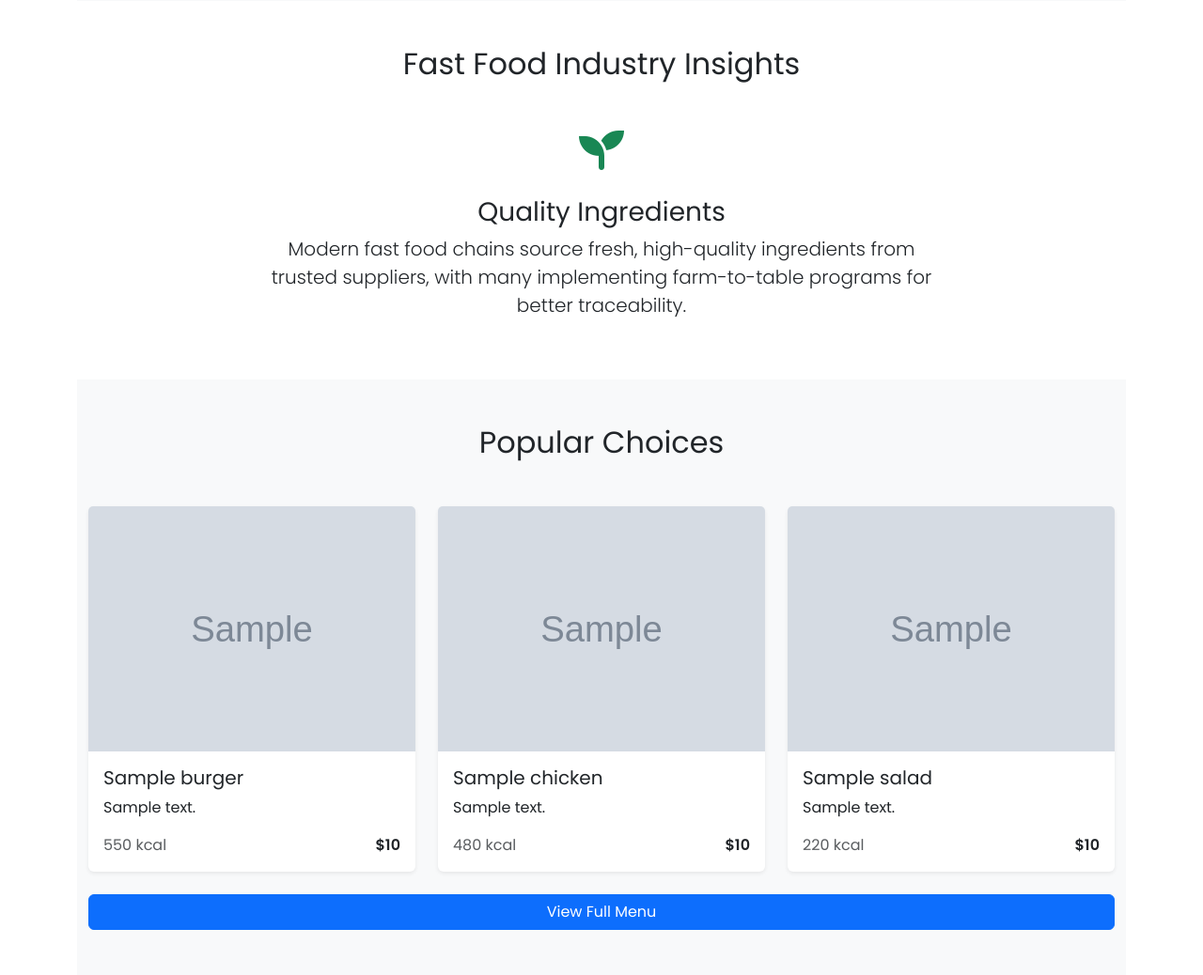
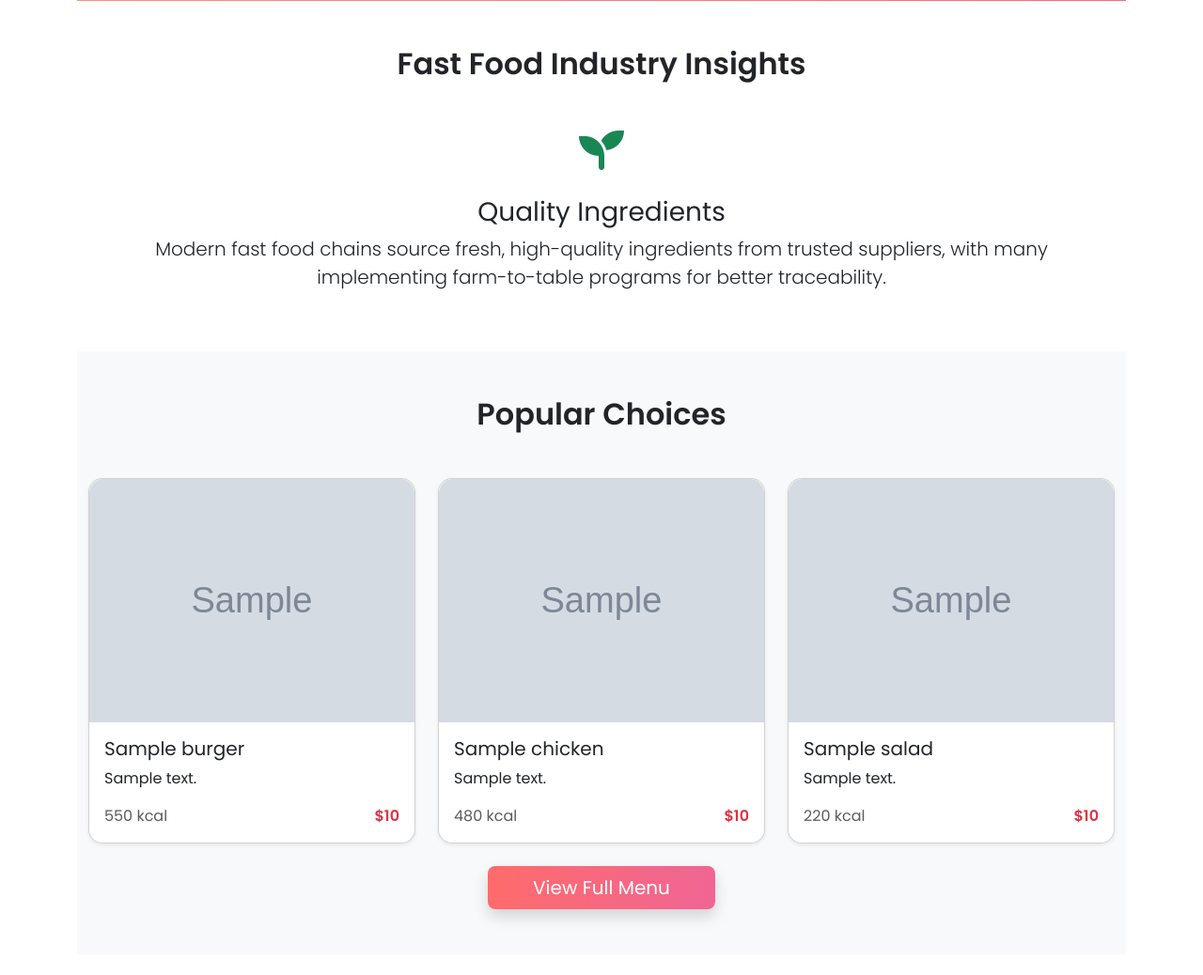
Before and after one commit to CreedHub6/CreedHub6, a Django app: template systemapp/templates/systemapp/home.html in a window 1280 px wide. Shown: the part 575-1613 px from the top of the page at 94% size. After the commit the page ends 1559 px from the top, so only its background shows below. Run offline with Django 5.2, Linux system fonts and the light colour scheme; the template is opened without the code that fills it: most values are stand-ins (such as "Sample title", 1, 10 or a date in 2020); grey boxes marked "Sample" are stand-in pictures.

```diff
--- a/systemapp/templates/systemapp/home.html
+++ b/systemapp/templates/systemapp/home.html
@@ -1,54 +1,123 @@
 {% extends 'systemapp/base.html' %}
 {% load static %}
 
-{% block extra_head %}
-    <!-- Custom CSS -->
-    <link rel="stylesheet" href="{% static 'css/style.css' %}">
-{% endblock %}
+{% block content %}
 
-{% block content %}
+<!-- Custom Styles -->
+<style>
+    /* General */
+    body {
+        font-family: 'Poppins', sans-serif;
+    }
+
+    /* Hero Section */
+    .hero-section {
+        background: linear-gradient(135deg, #ff9d76 0%, #ff6b6b 100%);
+        color: white;
+        overflow: hidden;
+        position: relative;
+    }
+    .hero-section h1 {
+        animation: fadeInUp 1s ease-out;
+    }
+    .hero-section p {
+        animation: fadeInUp 1.2s ease-out;
+    }
+    .hero-section img {
+        animation: float 3s ease-in-out infinite;
+    }
+
+    /* Carousel */
+    .carousel-item {
+        transition: transform 1s ease, opacity 1s ease;
+    }
+    .fact-icon {
+        transition: transform 0.4s ease;
+    }
+    .fact-icon:hover {
+        transform: scale(1.2) rotate(5deg);
+    }
+
+    /* Cards */
+    .card {
+        transition: transform 0.3s ease, box-shadow 0.3s ease;
+        border-radius: 15px;
+    }
+    .card:hover {
+        transform: translateY(-5px);
+        box-shadow: 0px 15px 30px rgba(0,0,0,0.1);
+    }
+    .card img {
+        border-top-left-radius: 15px;
+        border-top-right-radius: 15px;
+    }
+
+    /* Buttons */
+    .btn-primary {
+        background: linear-gradient(90deg, #ff6b6b, #f06595);
+        border: none;
+    }
+    .btn-primary:hover {
+        opacity: 0.9;
+        transform: scale(1.05);
+    }
+    .btn-outline-secondary:hover {
+        background: #f8f9fa;
+        color: #ff6b6b;
+        border-color: #ff6b6b;
+    }
+
+    /* Animations */
+    @keyframes fadeInUp {
+        0% { opacity: 0; transform: translateY(30px); }
+        100% { opacity: 1; transform: translateY(0); }
+    }
+    @keyframes float {
+        0%, 100% { transform: translateY(0); }
+        50% { transform: translateY(-10px); }
+    }
+</style>
+
 <!-- Hero Section -->
-<section class="hero-section bg-light py-5">                                                                                                                                            <div class="container">
-        <div class="row align-items-center">                                                                                                                                                    <div class="col-md-6">
+<section class="hero-section py-5">
+    <div class="container">
+        <div class="row align-items-center">
+            <div class="col-md-6 text-white">
                 <h1 class="display-4 fw-bold mb-4">Discover the World of Fast Food</h1>
                 <p class="lead mb-4">Learn how modern fast food combines quality ingredients, efficient preparation, and nutritional balance to serve you better.</p>
                 <div class="d-flex gap-3">
-                    <a href="{% url 'restaurant_list' %}" class="btn btn-primary btn-lg">Order Now</a>
-                    <a href="#industry-facts" class="btn btn-outline-secondary btn-lg">Learn More</a>
+                    <a href="{% url 'restaurant_list' %}" class="btn btn-primary btn-lg shadow">Order Now</a>
+                    <a href="#industry-facts" class="btn btn-outline-secondary btn-lg shadow">Learn More</a>
                 </div>
             </div>
-            <div class="col-md-6">
-                <img src="{% static 'images/food-hero.jpg' %}" alt="Fast Food Preparation" class="img-fluid rounded shadow">
-            </div>                                                                                                                                                                          </div>
+            <div class="col-md-6 text-center">
+                <img src="{% static 'images/food-hero.jpg' %}" alt="Fast Food Preparation" class="img-fluid rounded shadow-lg">
+            </div>
+        </div>
     </div>
 </section>
 
 <!-- Industry Carousel -->
-<section id="industry-facts" class="py-5 bg-white">                                                                                                                                     <div class="container">
-        <h2 class="text-center mb-5">Fast Food Industry Insights</h2>
+<section id="industry-facts" class="py-5 bg-white">
+    <div class="container">
+        <h2 class="text-center mb-5 fw-bold">Fast Food Industry Insights</h2>
         <div id="industryCarousel" class="carousel slide" data-bs-ride="carousel">
-            <div class="carousel-inner">                                                                                                                                                            <div class="carousel-item active">
-                    <div class="row justify-content-center">                                                                                                                                                <div class="col-lg-8 text-center">
+            <div class="carousel-inner">
+                <div class="carousel-item active text-center">
                     <div class="fact-icon mb-4">
                         <i class="fas fa-seedling fa-3x text-success"></i>
                     </div>
                     <h3>Quality Ingredients</h3>
                     <p class="lead">Modern fast food chains source fresh, high-quality ingredients from trusted suppliers, with many implementing farm-to-table programs for better traceability.</p>
                 </div>
-                    </div>
-                </div>
-                <div class="carousel-item">
-                    <div class="row justify-content-center">                                                                                                                                                <div class="col-lg-8 text-center">
+                <div class="carousel-item text-center">
                     <div class="fact-icon mb-4">
                         <i class="fas fa-clock fa-3x text-primary"></i>
-                            </div>                                                                                                                                                                              <h3>Efficient Preparation</h3>
+                    </div>
+                    <h3>Efficient Preparation</h3>
                     <p class="lead">Standardized cooking processes ensure both speed and consistency, with many restaurants implementing advanced food safety protocols that exceed industry standards.</p>
                 </div>
-                    </div>
-                </div>
-                <div class="carousel-item">
-                    <div class="row justify-content-center">
-                        <div class="col-lg-8 text-center">
+                <div class="carousel-item text-center">
                     <div class="fact-icon mb-4">
                         <i class="fas fa-utensils fa-3x text-danger"></i>
                     </div>
@@ -56,14 +125,11 @@
                     <p class="lead">Today's fast food offers diverse menu choices including vegetarian, vegan, and low-calorie options, with detailed nutritional information available for informed decisions.</p>
                 </div>
             </div>
-                </div>                                                                                                                                                                          </div>
             <button class="carousel-control-prev" type="button" data-bs-target="#industryCarousel" data-bs-slide="prev">
-                <span class="carousel-control-prev-icon" aria-hidden="true"></span>
-                <span class="visually-hidden">Previous</span>
+                <span class="carousel-control-prev-icon"></span>
             </button>
             <button class="carousel-control-next" type="button" data-bs-target="#industryCarousel" data-bs-slide="next">
-                <span class="carousel-control-next-icon" aria-hidden="true"></span>
-                <span class="visually-hidden">Next</span>
+                <span class="carousel-control-next-icon"></span>
             </button>
         </div>
     </div>
@@ -72,12 +138,11 @@
 <!-- Popular Choices -->
 <section class="py-5 bg-light">
     <div class="container">
-        <h2 class="text-center mb-5">Popular Choices</h2>
+        <h2 class="text-center mb-5 fw-bold">Popular Choices</h2>
         <div class="row g-4">
-
             <!-- Burger -->
             <div class="col-md-4">
-                <div class="card h-100 border-0 shadow-sm">
+                <div class="card h-100 shadow-sm">
                     {% if burger and burger.image %}
                         <img src="{{ burger.image.url }}" class="card-img-top" alt="{{ burger.name }}">
                     {% else %}
@@ -88,15 +153,14 @@
                         <p class="card-text">{{ burger.description|default:"Our signature beef patty with fresh vegetables and special sauce, served with fries and drink." }}</p>
                         <div class="d-flex justify-content-between align-items-center">
                             <span class="text-muted">{{ burger.calories|default:550 }} kcal</span>
-                            <span class="fw-bold">${{ burger.price|default:"8.99" }}</span>
+                            <span class="fw-bold text-danger">${{ burger.price|default:"8.99" }}</span>
                         </div>
                     </div>
                 </div>
             </div>
-
             <!-- Chicken -->
             <div class="col-md-4">
-                <div class="card h-100 border-0 shadow-sm">
+                <div class="card h-100 shadow-sm">
                     {% if chicken and chicken.image %}
                         <img src="{{ chicken.image.url }}" class="card-img-top" alt="{{ chicken.name }}">
                     {% else %}
@@ -107,15 +171,14 @@
                         <p class="card-text">{{ chicken.description|default:"Tender chicken pieces with our special seasoning, served with coleslaw and dipping sauce." }}</p>
                         <div class="d-flex justify-content-between align-items-center">
                             <span class="text-muted">{{ chicken.calories|default:480 }} kcal</span>
-                            <span class="fw-bold">${{ chicken.price|default:"7.99" }}</span>
+                            <span class="fw-bold text-danger">${{ chicken.price|default:"7.99" }}</span>
                         </div>
                     </div>
                 </div>
             </div>
-
             <!-- Salad -->
             <div class="col-md-4">
-                <div class="card h-100 border-0 shadow-sm">
+                <div class="card h-100 shadow-sm">
                     {% if salad and salad.image %}
                         <img src="{{ salad.image.url }}" class="card-img-top" alt="{{ salad.name }}">
                     {% else %}
@@ -126,21 +189,16 @@
                         <p class="card-text">{{ salad.description|default:"Mixed greens with cherry tomatoes, cucumbers, and your choice of dressing." }}</p>
                         <div class="d-flex justify-content-between align-items-center">
                             <span class="text-muted">{{ salad.calories|default:220 }} kcal</span>
-                            <span class="fw-bold">${{ salad.price|default:"6.49" }}</span>
+                            <span class="fw-bold text-danger">${{ salad.price|default:"6.49" }}</span>
                         </div>
                     </div>
                 </div>
             </div>
-
         </div>
         <div class="text-center mt-4">
-            <a href="#" class="btn btn-primary w-100">View Full Menu</a>
+            <a href="#" class="btn btn-primary btn-lg px-5 shadow">View Full Menu</a>
         </div>
     </div>
 </section>
+
 {% endblock %}
-
-{% block extra_js %}
-    <!-- Custom JavaScript -->
-    <script src="{% static 'js/main.js' %}"></script>
-{% endblock %}
```
Lines whose indentation alone changed are shown as unchanged.
